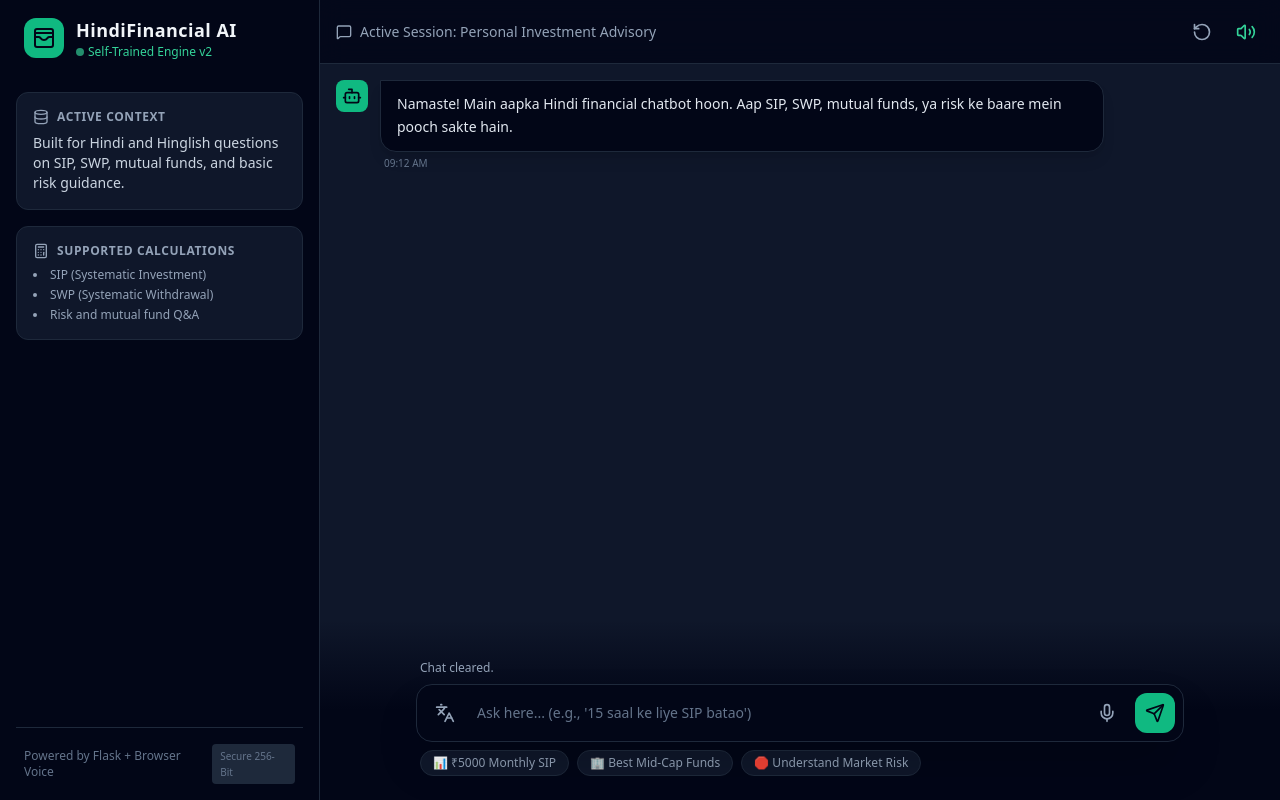
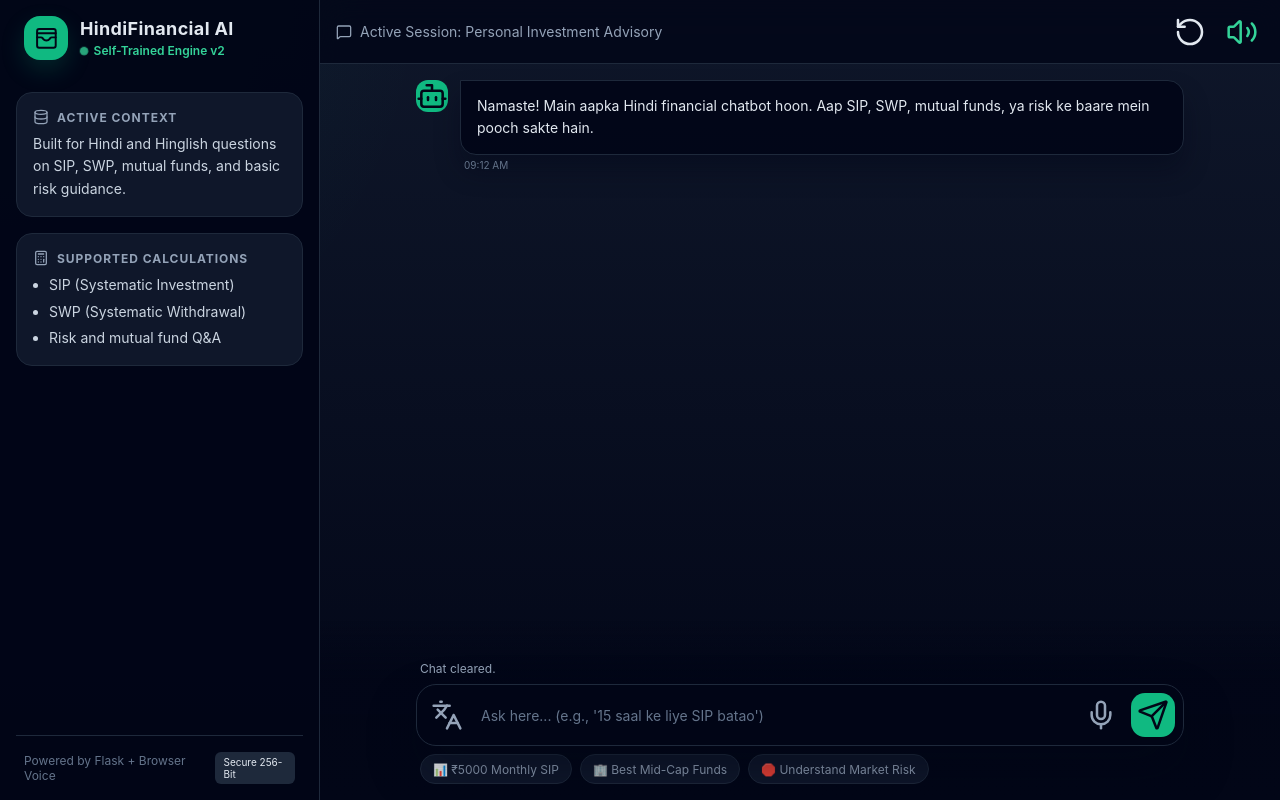
Before and after one commit to pReM124157/CHATBOT-RENDER, a Flask app: page / in a window 1280 px wide. Run offline with Flask 3, Linux system fonts and the light colour scheme; some libraries are stand-ins or nearby versions.

Commit message:
Fix production frontend CSS

```diff
--- /dev/null
+++ b/static/css/styles.css
@@ -0,0 +1,519 @@
+:root {
+    --bg: #020617;
+    --bg-elevated: rgba(2, 6, 23, 0.8);
+    --panel: #0f172a;
+    --panel-strong: #020617;
+    --panel-soft: #111827;
+    --border: #1e293b;
+    --border-strong: #334155;
+    --text: #e2e8f0;
+    --text-soft: #94a3b8;
+    --text-faint: #64748b;
+    --emerald: #10b981;
+    --emerald-soft: #34d399;
+    --emerald-deep: #065f46;
+    --shadow: 0 24px 48px rgba(2, 6, 23, 0.45);
+    --shadow-bubble: 0 16px 24px rgba(2, 6, 23, 0.35);
+    --font: Inter, "Segoe UI", sans-serif;
+}
+
+*,
+*::before,
+*::after {
+    box-sizing: border-box;
+}
+
+html,
+body {
+    margin: 0;
+    min-height: 100%;
+}
+
+body {
+    font-family: var(--font);
+    background:
+        radial-gradient(circle at top left, rgba(16, 185, 129, 0.08), transparent 28%),
+        linear-gradient(180deg, #0f172a 0%, #020617 100%);
+    color: var(--text);
+}
+
+button,
+input {
+    font: inherit;
+}
+
+button {
+    border: 0;
+    background: none;
+    color: inherit;
+    cursor: pointer;
+}
+
+button:disabled {
+    cursor: not-allowed;
+    opacity: 0.55;
+}
+
+.app-shell {
+    display: flex;
+    min-height: 100vh;
+    overflow: hidden;
+}
+
+.sidebar {
+    display: none;
+    width: 20rem;
+    flex-direction: column;
+    justify-content: space-between;
+    padding: 1rem;
+    background: rgba(2, 6, 23, 0.98);
+    border-right: 1px solid var(--border);
+}
+
+.brand-block {
+    display: flex;
+    align-items: center;
+    gap: 0.75rem;
+    margin-bottom: 2rem;
+    padding-inline: 0.5rem;
+}
+
+.brand-title,
+.mobile-brand-title {
+    margin: 0;
+    font-size: 1.125rem;
+    font-weight: 700;
+    letter-spacing: 0.02em;
+}
+
+.brand-status {
+    display: inline-flex;
+    align-items: center;
+    gap: 0.35rem;
+    font-size: 0.75rem;
+    font-weight: 600;
+    color: var(--emerald-soft);
+}
+
+.status-dot {
+    width: 0.5rem;
+    height: 0.5rem;
+    border-radius: 999px;
+    background: var(--emerald-soft);
+    animation: pulse 1.6s infinite;
+}
+
+.info-stack {
+    display: grid;
+    gap: 1rem;
+}
+
+.info-card {
+    padding: 1rem;
+    border: 1px solid var(--border);
+    border-radius: 1rem;
+    background: var(--panel);
+}
+
+.panel-title {
+    display: flex;
+    align-items: center;
+    gap: 0.5rem;
+    margin: 0 0 0.5rem;
+    color: var(--text-soft);
+    font-size: 0.75rem;
+    font-weight: 700;
+    letter-spacing: 0.08em;
+    text-transform: uppercase;
+}
+
+.panel-copy,
+.feature-list {
+    margin: 0;
+    color: #cbd5e1;
+    font-size: 0.875rem;
+    line-height: 1.6;
+}
+
+.feature-list {
+    padding-left: 1rem;
+}
+
+.feature-list li + li {
+    margin-top: 0.25rem;
+}
+
+.sidebar-footer {
+    display: flex;
+    align-items: center;
+    justify-content: space-between;
+    gap: 1rem;
+    padding: 1rem 0.5rem 0;
+    border-top: 1px solid var(--border);
+    color: var(--text-faint);
+    font-size: 0.75rem;
+}
+
+.footer-badge {
+    padding: 0.25rem 0.5rem;
+    border-radius: 0.375rem;
+    background: #1e293b;
+    color: var(--text);
+    font-size: 0.625rem;
+}
+
+.main-panel {
+    position: relative;
+    display: flex;
+    flex: 1;
+    flex-direction: column;
+    min-width: 0;
+    min-height: 100vh;
+}
+
+.topbar {
+    display: flex;
+    align-items: center;
+    justify-content: space-between;
+    gap: 1rem;
+    min-height: 4rem;
+    padding: 0 1rem;
+    border-bottom: 1px solid var(--border);
+    background: var(--bg-elevated);
+    backdrop-filter: blur(14px);
+    position: relative;
+    z-index: 10;
+}
+
+.mobile-brand {
+    display: flex;
+    align-items: center;
+    gap: 0.75rem;
+}
+
+.mobile-brand-icon {
+    border-radius: 0.75rem;
+}
+
+.session-indicator {
+    display: none;
+    align-items: center;
+    gap: 0.5rem;
+    color: var(--text-soft);
+    font-size: 0.875rem;
+}
+
+.toolbar {
+    display: flex;
+    align-items: center;
+    gap: 0.5rem;
+    margin-left: auto;
+}
+
+.messages-panel {
+    flex: 1;
+    overflow-y: auto;
+    padding: 1rem;
+    padding-bottom: 8rem;
+    scrollbar-width: thin;
+    scrollbar-color: #1e293b transparent;
+}
+
+.messages-panel::-webkit-scrollbar {
+    width: 0.5rem;
+}
+
+.messages-panel::-webkit-scrollbar-thumb {
+    background: #1e293b;
+    border-radius: 999px;
+}
+
+.composer-shell {
+    position: absolute;
+    right: 0;
+    bottom: 0;
+    left: 0;
+    z-index: 10;
+    padding: 2.5rem 1rem 1rem;
+    background: linear-gradient(180deg, rgba(2, 6, 23, 0) 0%, rgba(2, 6, 23, 0.95) 34%, rgba(2, 6, 23, 1) 100%);
+}
+
+.status-bar,
+.composer-card,
+.quick-prompts {
+    width: min(100%, 48rem);
+    margin: 0 auto;
+}
+
+.status-bar {
+    padding: 0 0.25rem 0.5rem;
+    color: var(--text-soft);
+    font-size: 0.75rem;
+}
+
+.composer-card {
+    position: relative;
+    display: flex;
+    align-items: center;
+    gap: 0.5rem;
+    padding: 0.5rem;
+    border: 1px solid var(--border);
+    border-radius: 1.25rem;
+    background: rgba(2, 6, 23, 0.98);
+    box-shadow: var(--shadow);
+}
+
+.message-input {
+    width: 100%;
+    border: 0;
+    outline: none;
+    background: transparent;
+    color: var(--text);
+    font-size: 0.875rem;
+    padding: 0.5rem 0.25rem;
+}
+
+.message-input::placeholder {
+    color: var(--text-faint);
+}
+
+.quick-prompts {
+    display: flex;
+    gap: 0.5rem;
+    overflow-x: auto;
+    padding: 0.5rem 0.25rem 0;
+    color: var(--text-soft);
+    font-size: 0.75rem;
+    white-space: nowrap;
+    -ms-overflow-style: none;
+    scrollbar-width: none;
+}
+
+.quick-prompts::-webkit-scrollbar {
+    display: none;
+}
+
+.quick-prompt {
+    flex: 0 0 auto;
+    padding: 0.4rem 0.75rem;
+    border: 1px solid var(--border);
+    border-radius: 999px;
+    background: var(--panel);
+    color: inherit;
+    transition: background-color 0.2s ease, border-color 0.2s ease, color 0.2s ease;
+}
+
+.quick-prompt:hover {
+    background: #1e293b;
+    color: var(--text);
+}
+
+.message-row {
+    display: flex;
+    gap: 0.75rem;
+    width: min(100%, 48rem);
+    margin: 0 auto 1.5rem;
+}
+
+.user-row {
+    justify-content: flex-end;
+}
+
+.avatar {
+    display: inline-flex;
+    width: 2rem;
+    height: 2rem;
+    flex: 0 0 auto;
+    align-items: center;
+    justify-content: center;
+    border-radius: 0.75rem;
+}
+
+.avatar-bot,
+.icon-chip {
+    background: var(--emerald);
+    color: var(--panel-strong);
+}
+
+.icon-chip {
+    display: inline-flex;
+    align-items: center;
+    justify-content: center;
+    width: 2.75rem;
+    height: 2.75rem;
+    padding: 0.6rem;
+    border-radius: 1rem;
+    box-shadow: 0 10px 24px rgba(16, 185, 129, 0.18);
+}
+
+.message-stack {
+    display: grid;
+    gap: 0.25rem;
+}
+
+.message-stack-user {
+    justify-items: end;
+    text-align: right;
+}
+
+.message-bubble {
+    padding: 0.875rem 1rem;
+    border-radius: 1rem;
+    box-shadow: var(--shadow-bubble);
+}
+
+.message-bubble-bot {
+    background: rgba(2, 6, 23, 0.92);
+    border: 1px solid var(--border);
+    border-top-left-radius: 0;
+}
+
+.message-bubble-user {
+    background: #059669;
+    color: white;
+    border-top-right-radius: 0;
+    box-shadow: 0 16px 24px rgba(6, 95, 70, 0.3);
+}
+
+.message-text {
+    margin: 0;
+    color: inherit;
+    font-size: 0.875rem;
+    line-height: 1.6;
+    white-space: pre-line;
+}
+
+.message-time {
+    display: block;
+    padding-inline: 0.25rem;
+    color: var(--text-faint);
+    font-size: 0.625rem;
+}
+
+.icon-button,
+.send-button {
+    position: relative;
+    display: inline-flex;
+    min-width: 2.75rem;
+    min-height: 2.75rem;
+    flex: 0 0 auto;
+    align-items: center;
+    justify-content: center;
+    border-radius: 0.875rem;
+    transition: background-color 0.2s ease, color 0.2s ease, transform 0.2s ease;
+}
+
+.icon-button:hover,
+.send-button:hover,
+.quick-prompt:hover {
+    transform: translateY(-1px);
+}
+
+.icon-button:hover {
+    background: #1e293b;
+}
+
+.icon-button-active {
+    color: var(--emerald-soft);
+}
+
+.icon-button-active:hover {
+    color: #6ee7b7;
+}
+
+.icon-button-muted {
+    color: var(--text-soft);
+}
+
+.icon-button-muted:hover {
+    color: var(--text);
+}
+
+.send-button {
+    background: var(--emerald);
+    color: var(--panel-strong);
+    font-weight: 600;
+}
+
+.send-button:hover {
+    background: var(--emerald-soft);
+}
+
+.icon-inline,
+.icon-button i,
+.send-button i,
+.avatar i,
+.icon-chip i {
+    display: inline-flex;
+    width: 1.25rem;
+    height: 1.25rem;
+    align-items: center;
+    justify-content: center;
+}
+
+.icon-inline {
+    width: 1rem;
+    height: 1rem;
+}
+
+.icon-fallback {
+    font-size: 0.58rem;
+    font-weight: 700;
+    letter-spacing: 0.06em;
+    line-height: 1;
+}
+
+.mic-pulse {
+    position: absolute;
+    inset: 0;
+    border-radius: inherit;
+    background: rgba(16, 185, 129, 0.12);
+    opacity: 0;
+    transition: opacity 0.2s ease;
+    pointer-events: none;
+}
+
+.mic-button:hover .mic-pulse,
+.mic-button.is-listening .mic-pulse {
+    opacity: 1;
+}
+
+.mic-button.is-listening {
+    color: var(--emerald-soft);
+}
+
+svg.lucide {
+    width: 100%;
+    height: 100%;
+    stroke-width: 1.9;
+}
+
+@keyframes pulse {
+    0%,
+    100% {
+        opacity: 1;
+        transform: scale(1);
+    }
+    50% {
+        opacity: 0.45;
+        transform: scale(1.15);
+    }
+}
+
+@media (min-width: 768px) {
+    .sidebar {
+        display: flex;
+    }
+
+    .mobile-brand {
+        display: none;
+    }
+
+    .session-indicator {
+        display: inline-flex;
+    }
+
+    .messages-panel {
+        padding: 1rem 1rem 8rem;
+    }
+}
--- a/templates/index.html
+++ b/templates/index.html
@@ -4,110 +4,112 @@
     <meta charset="UTF-8">
     <meta name="viewport" content="width=device-width, initial-scale=1.0">
     <title>HindiFinancialNLP v2 - Smart Financial Assistant</title>
-    <script src="https://cdn.tailwindcss.com"></script>
+    <link rel="stylesheet" href="{{ url_for('static', filename='css/styles.css') }}">
     <script src="https://unpkg.com/lucide@latest"></script>
 </head>
-<body class="bg-slate-900 text-slate-100 font-sans h-screen flex flex-col md:flex-row overflow-hidden">
+<body class="app-shell">
 
-    <aside class="hidden md:flex flex-col w-80 bg-slate-950 border-r border-slate-800 p-4 justify-between">
+    <aside class="sidebar">
         <div>
-            <div class="flex items-center gap-3 mb-8 px-2">
-                <div class="bg-emerald-500 p-2 rounded-xl text-slate-950">
-                    <i data-lucide="wallet-cards"></i>
+            <div class="brand-block">
+                <div class="brand-icon icon-chip" aria-hidden="true">
+                    <i data-lucide="wallet-cards" data-fallback="W"></i>
                 </div>
                 <div>
-                    <h1 class="font-bold text-lg tracking-wide">HindiFinancial AI</h1>
-                    <span class="text-xs text-emerald-400 font-medium flex items-center gap-1">
-                        <span class="h-2 w-2 rounded-full bg-emerald-400 animate-pulse"></span> Self-Trained Engine v2
+                    <h1 class="brand-title">HindiFinancial AI</h1>
+                    <span class="brand-status">
+                        <span class="status-dot"></span> Self-Trained Engine v2
                     </span>
                 </div>
             </div>
 
-            <div class="space-y-4">
-                <div class="bg-slate-900 border border-slate-800 p-4 rounded-xl">
-                    <h3 class="text-xs font-semibold text-slate-400 uppercase tracking-wider mb-2 flex items-center gap-2">
-                        <i data-lucide="database" class="w-4 h-4"></i> Active Context
+            <div class="info-stack">
+                <div class="info-card">
+                    <h3 class="panel-title">
+                        <span class="icon-inline" aria-hidden="true">
+                            <i data-lucide="database" data-fallback="DB"></i>
+                        </span>
+                        Active Context
                     </h3>
-                    <p class="text-sm text-slate-300">Built for Hindi and Hinglish questions on SIP, SWP, mutual funds, and basic risk guidance.</p>
+                    <p class="panel-copy">Built for Hindi and Hinglish questions on SIP, SWP, mutual funds, and basic risk guidance.</p>
                 </div>
 
-                <div class="bg-slate-900 border border-slate-800 p-4 rounded-xl">
-                    <h3 class="text-xs font-semibold text-slate-400 uppercase tracking-wider mb-2 flex items-center gap-2">
-                        <i data-lucide="calculator" class="w-4 h-4"></i> Supported Calculations
+                <div class="info-card">
+                    <h3 class="panel-title">
+                        <span class="icon-inline" aria-hidden="true">
+                            <i data-lucide="calculator" data-fallback="CALC"></i>
+                        </span>
+                        Supported Calculations
                     </h3>
-                    <ul class="text-xs text-slate-400 space-y-1 list-disc list-inside">
+                    <ul class="feature-list">
                         <li>SIP (Systematic Investment)</li>
                         <li>SWP (Systematic Withdrawal)</li>
-                        <li>Risk and mutual fund Q&A</li>
+                        <li>Risk and mutual fund Q&amp;A</li>
                     </ul>
                 </div>
             </div>
         </div>
 
-        <div class="text-xs text-slate-500 border-t border-slate-800 pt-4 px-2 flex justify-between items-center">
+        <div class="sidebar-footer">
             <span>Powered by Flask + Browser Voice</span>
-            <span class="bg-slate-800 px-2 py-1 rounded text-[10px]">Secure 256-Bit</span>
+            <span class="footer-badge">Secure 256-Bit</span>
         </div>
     </aside>
 
-    <main class="flex-1 flex flex-col h-full relative bg-slate-900">
-        <header class="h-16 bg-slate-950/80 backdrop-blur-md border-b border-slate-800 px-4 flex justify-between items-center z-10">
-            <div class="flex items-center gap-3 md:hidden">
-                <div class="bg-emerald-500 p-2 rounded-lg text-slate-950">
-                    <i data-lucide="wallet-cards" class="w-5 h-5"></i>
+    <main class="main-panel">
+        <header class="topbar">
+            <div class="mobile-brand">
+                <div class="mobile-brand-icon icon-chip" aria-hidden="true">
+                    <i data-lucide="wallet-cards" data-fallback="W"></i>
                 </div>
-                <h1 class="font-bold text-md">HindiFinancial AI</h1>
+                <h1 class="mobile-brand-title">HindiFinancial AI</h1>
             </div>
-            <div class="hidden md:flex items-center gap-2 text-sm text-slate-400">
-                <i data-lucide="message-square" class="w-4 h-4"></i>
+            <div class="session-indicator">
+                <span class="icon-inline" aria-hidden="true">
+                    <i data-lucide="message-square" data-fallback="MSG"></i>
+                </span>
                 <span>Active Session: Personal Investment Advisory</span>
             </div>
 
-            <div class="flex items-center gap-2">
-                <button id="clearChatButton" class="p-2 hover:bg-slate-800 rounded-lg text-slate-400 hover:text-slate-100 transition" title="Clear Chat">
-                    <i data-lucide="rotate-ccw" class="w-5 h-5"></i>
+            <div class="toolbar">
+                <button id="clearChatButton" class="icon-button" title="Clear Chat" aria-label="Clear chat">
+                    <i data-lucide="rotate-ccw" data-fallback="CLR"></i>
                 </button>
-                <button id="speakerToggleButton" class="p-2 hover:bg-slate-800 rounded-lg text-emerald-400 hover:text-emerald-300 transition" title="Bot Voice On">
-                    <i data-lucide="volume-2" class="w-5 h-5"></i>
+                <button id="speakerToggleButton" class="icon-button icon-button-active" title="Bot Voice On" aria-label="Toggle bot voice">
+                    <i data-lucide="volume-2" data-fallback="VOL"></i>
                 </button>
             </div>
         </header>
 
-        <section id="messages" class="flex-1 overflow-y-auto p-4 space-y-6 pb-32 scrollbar-thin scrollbar-thumb-slate-800"></section>
+        <section id="messages" class="messages-panel"></section>
 
-        <footer class="absolute bottom-0 left-0 right-0 p-4 bg-gradient-to-t from-slate-950 via-slate-950 to-transparent pt-10 z-10">
-            <div id="statusBar" class="max-w-3xl mx-auto text-xs text-slate-400 px-1 pb-2">Ready. You can type or use the mic.</div>
+        <footer class="composer-shell">
+            <div id="statusBar" class="status-bar">Ready. You can type or use the mic.</div>
 
-            <div class="max-w-3xl mx-auto bg-slate-950 border border-slate-800 rounded-2xl p-2 shadow-2xl flex items-center gap-2 relative">
-                <button id="speakerHintButton" class="p-2.5 text-slate-400 hover:text-slate-200 hover:bg-slate-900 rounded-xl transition flex-shrink-0" title="Bot voice toggle">
-                    <i data-lucide="languages" class="w-5 h-5"></i>
+            <div class="composer-card">
+                <button id="speakerHintButton" class="icon-button icon-button-muted" title="Bot voice toggle" aria-label="Bot voice toggle">
+                    <i data-lucide="languages" data-fallback="HI"></i>
                 </button>
 
-                <input id="messageInput" type="text" placeholder="Ask here... (e.g., '15 saal ke liye SIP batao')"
-                       class="w-full bg-transparent border-0 outline-none text-sm text-slate-100 placeholder-slate-500 py-2 px-1 focus:ring-0">
+                <input id="messageInput" type="text" placeholder="Ask here... (e.g., '15 saal ke liye SIP batao')" class="message-input">
 
-                <button id="micButton" class="p-2.5 text-slate-400 hover:text-emerald-400 hover:bg-slate-900 rounded-xl transition flex-shrink-0 relative group" title="Speak in Hindi/Hinglish">
-                    <i data-lucide="mic" class="w-5 h-5"></i>
-                    <span class="absolute inset-0 rounded-xl bg-emerald-500/10 animate-ping opacity-0 group-hover:opacity-100 transition-opacity"></span>
+                <button id="micButton" class="icon-button icon-button-muted mic-button" title="Speak in Hindi/Hinglish" aria-label="Voice input">
+                    <i data-lucide="mic" data-fallback="MIC"></i>
+                    <span class="mic-pulse"></span>
                 </button>
 
-                <button id="sendButton" class="bg-emerald-500 text-slate-950 p-2.5 rounded-xl hover:bg-emerald-400 transition font-medium flex-shrink-0" title="Send">
-                    <i data-lucide="send" class="w-5 h-5"></i>
+                <button id="sendButton" class="send-button" title="Send" aria-label="Send message">
+                    <i data-lucide="send" data-fallback="SEND"></i>
                 </button>
             </div>
 
-            <div class="max-w-3xl mx-auto flex gap-2 overflow-x-auto py-2 px-1 no-scrollbar text-xs text-slate-400 whitespace-nowrap">
-                <button class="quick-prompt bg-slate-900 border border-slate-800 px-3 py-1 rounded-full hover:bg-slate-800 transition" data-prompt="₹5000 monthly SIP 10 saal ke liye kitna hoga?">📊 ₹5000 Monthly SIP</button>
-                <button class="quick-prompt bg-slate-900 border border-slate-800 px-3 py-1 rounded-full hover:bg-slate-800 transition" data-prompt="Best mid-cap mutual fund kaise choose karein?">🏢 Best Mid-Cap Funds</button>
-                <button class="quick-prompt bg-slate-900 border border-slate-800 px-3 py-1 rounded-full hover:bg-slate-800 transition" data-prompt="Nifty me risk kaise samjhein?">🛑 Understand Market Risk</button>
+            <div class="quick-prompts">
+                <button class="quick-prompt" data-prompt="₹5000 monthly SIP 10 saal ke liye kitna hoga?">📊 ₹5000 Monthly SIP</button>
+                <button class="quick-prompt" data-prompt="Best mid-cap mutual fund kaise choose karein?">🏢 Best Mid-Cap Funds</button>
+                <button class="quick-prompt" data-prompt="Nifty me risk kaise samjhein?">🛑 Understand Market Risk</button>
             </div>
         </footer>
     </main>
-
-    <style>
-        .no-scrollbar::-webkit-scrollbar { display: none; }
-        .no-scrollbar { -ms-overflow-style: none; scrollbar-width: none; }
-    </style>
 
     <script>
         const messagesEl = document.getElementById("messages");
@@ -135,17 +137,39 @@
             return div.innerHTML;
         }
 
+        function renderIcons() {
+            const lucideReady = window.lucide && typeof window.lucide.createIcons === "function";
+
+            document.querySelectorAll("[data-lucide]").forEach(function (iconEl) {
+                const fallback = iconEl.dataset.fallback || iconEl.getAttribute("data-lucide") || "?";
+                iconEl.textContent = fallback;
+                iconEl.classList.add("icon-fallback");
+                iconEl.setAttribute("aria-hidden", "true");
+            });
+
+            if (!lucideReady) {
+                return;
+            }
+
+            window.lucide.createIcons();
+            document.querySelectorAll("[data-lucide]").forEach(function (iconEl) {
+                if (iconEl.tagName.toLowerCase() === "svg") {
+                    iconEl.classList.remove("icon-fallback");
+                }
+            });
+        }
+
         function renderBotMessage(text) {
             return `
-                <div class="flex gap-3 max-w-3xl">
-                    <div class="w-8 h-8 rounded-lg bg-emerald-500 flex items-center justify-center text-slate-950 flex-shrink-0">
-                        <i data-lucide="bot" class="w-5 h-5"></i>
+                <div class="message-row bot-row">
+                    <div class="avatar avatar-bot" aria-hidden="true">
+                        <i data-lucide="bot" data-fallback="BOT"></i>
                     </div>
-                    <div class="space-y-1">
-                        <div class="bg-slate-950 border border-slate-800 px-4 py-3 rounded-2xl rounded-tl-none shadow-lg">
-                            <p class="text-sm leading-relaxed text-slate-200 whitespace-pre-line">${escapeHtml(text)}</p>
+                    <div class="message-stack">
+                        <div class="message-bubble message-bubble-bot">
+                            <p class="message-text">${escapeHtml(text)}</p>
                         </div>
-                        <span class="text-[10px] text-slate-500 block px-1">${formatTime()}</span>
+                        <span class="message-time">${formatTime()}</span>
                     </div>
                 </div>
             `;
@@ -153,12 +177,12 @@
 
         function renderUserMessage(text) {
             return `
-                <div class="flex gap-3 max-w-3xl ml-auto justify-end">
-                    <div class="space-y-1 text-right">
-                        <div class="bg-emerald-600 text-white px-4 py-3 rounded-2xl rounded-tr-none shadow-lg shadow-emerald-900/20">
-                            <p class="text-sm leading-relaxed whitespace-pre-line">${escapeHtml(text)}</p>
+                <div class="message-row user-row">
+                    <div class="message-stack message-stack-user">
+                        <div class="message-bubble message-bubble-user">
+                            <p class="message-text">${escapeHtml(text)}</p>
                         </div>
-                        <span class="text-[10px] text-slate-500 block px-1">${formatTime()}</span>
+                        <span class="message-time">${formatTime()}</span>
                     </div>
                 </div>
             `;
@@ -166,7 +190,7 @@
 
         function appendMessage(role, text) {
             messagesEl.insertAdjacentHTML("beforeend", role === "user" ? renderUserMessage(text) : renderBotMessage(text));
-            lucide.createIcons();
+            renderIcons();
             messagesEl.scrollTop = messagesEl.scrollHeight;
         }
 
@@ -187,8 +211,8 @@
 
         function updateSpeakerUi() {
             speakerToggleButtonEl.title = speakerEnabled ? "Bot Voice On" : "Bot Voice Off";
-            speakerToggleButtonEl.classList.toggle("text-emerald-400", speakerEnabled);
-            speakerToggleButtonEl.classList.toggle("text-slate-400", !speakerEnabled);
+            speakerToggleButtonEl.classList.toggle("icon-button-active", speakerEnabled);
+            speakerToggleButtonEl.classList.toggle("icon-button-muted", !speakerEnabled);
             speakerHintButtonEl.title = speakerEnabled ? "Bot voice is on" : "Bot voice is off";
         }
 
@@ -258,7 +282,7 @@
 
             recognition.onstart = function () {
                 recognitionActive = true;
-                micButtonEl.classList.add("text-emerald-400");
+                micButtonEl.classList.add("is-listening");
                 console.log("Voice recognition started");
                 setStatus("Listening...");
             };
@@ -273,7 +297,7 @@
 
             recognition.onerror = function (event) {
                 recognitionActive = false;
-                micButtonEl.classList.remove("text-emerald-400");
+                micButtonEl.classList.remove("is-listening");
                 console.error("Voice error:", event.error);
                 alert("Mic error: " + event.error);
                 setStatus(`Voice error: ${event.error}`);
@@ -281,7 +305,7 @@
 
             recognition.onend = function () {
                 recognitionActive = false;
-                micButtonEl.classList.remove("text-emerald-400");
+                micButtonEl.classList.remove("is-listening");
                 if (!inputEl.value.trim()) {
                     setStatus("Voice input ended.");
                 }
@@ -346,7 +370,7 @@
         setupRecognition();
         updateSpeakerUi();
         clearChat();
-        lucide.createIcons();
+        renderIcons();
     </script>
 </body>
 </html>
```
